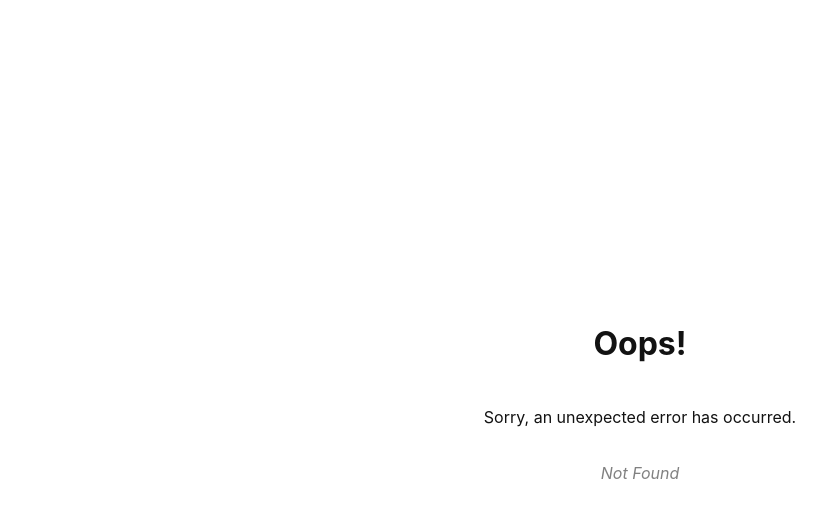
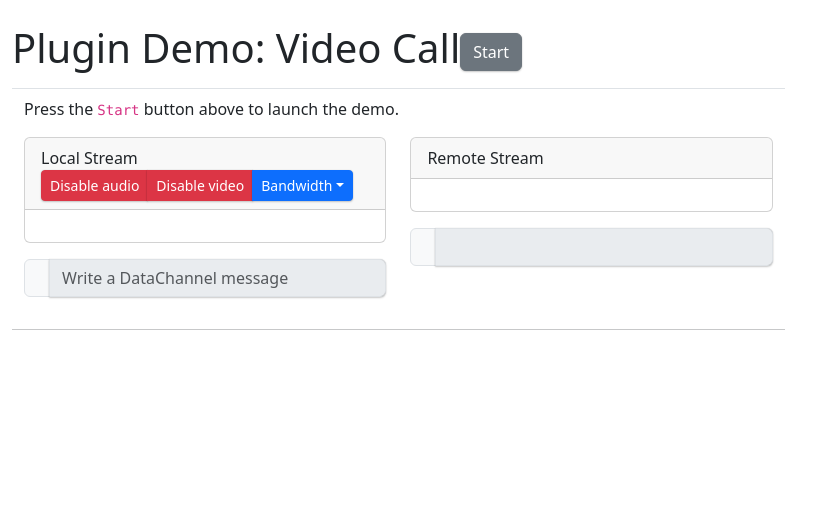
Before and after one commit to mshuecodev/cra-explore, a React (Create React App) app: page /vcall in a window 1280 px wide. Before the commit this address had no page. Shown: the top 518 px of the page, without its empty margins (0-839 px from the left). Built offline with nearby package versions, Linux system fonts and the light colour scheme.

Commit message:
vcall config

```diff
--- a/src/index.js
+++ b/src/index.js
@@ -3,12 +3,14 @@ import ReactDOM from "react-dom/client"
 import { createBrowserRouter, RouterProvider } from "react-router-dom"
 import "./index.css"
 import reportWebVitals from "./reportWebVitals"
+import "bootstrap/dist/css/bootstrap.min.css"
 
 // page
 import Root from "./routes/root"
 import ErrorPage from "./error-page"
 import Home from "./routes/home"
 import Room from "./routes/room"
+import VCall from "./routes/vcall"
 
 const router = createBrowserRouter([
 	{
@@ -23,6 +25,10 @@ const router = createBrowserRouter([
 	{
 		path: "room",
 		element: <Room />
+	},
+	{
+		path: "vcall",
+		element: <VCall />
 	}
 ])
 
--- a/src/routes/root.jsx
+++ b/src/routes/root.jsx
@@ -39,6 +39,9 @@ export default function Root() {
 						<li>
 							<a href={`/room`}>Room</a>
 						</li>
+						<li>
+							<a href={`/vcall`}>VCall</a>
+						</li>
 					</ul>
 				</nav>
 			</div>
--- /dev/null
+++ b/src/routes/vcall.jsx
@@ -0,0 +1,349 @@
+import React, { useEffect, useRef, useState } from "react"
+import { Container, Row, Col } from "react-bootstrap"
+// Replace with your own imported variables for iceServers, Janus, and server
+import Janus from "../janus"
+const server = "http://172.31.205.114:8088/janus"
+const iceServers = []
+
+// Helper to parse query string
+const getQueryStringValue = (name) => {
+	name = name.replace(/[\[]/, "\\[").replace(/[\]]/, "\\]")
+	let regex = new RegExp("[\\?&]" + name + "=([^&#]*)"),
+		results = regex.exec(window.location.search)
+	return results === null ? "" : decodeURIComponent(results[1].replace(/\+/g, " "))
+}
+
+function VideoCallApp() {
+	const [janus, setJanus] = useState(null)
+	const [videocall, setVideocall] = useState(null)
+	const [opaqueId, setOpaqueId] = useState("videocalltest-" + Janus.randomString(12))
+	const [localTracks, setLocalTracks] = useState({})
+	const [localVideos, setLocalVideos] = useState(0)
+	const [remoteTracks, setRemoteTracks] = useState({})
+	const [remoteVideos, setRemoteVideos] = useState(0)
+	const [bitrateTimer, setBitrateTimer] = useState(null)
+	const [audioenabled, setAudioenabled] = useState(false)
+	const [videoenabled, setVideoenabled] = useState(false)
+	const [myusername, setMyusername] = useState(null)
+	const [yourusername, setYourusername] = useState(null)
+	const [doSimulcast, setDoSimulcast] = useState(getQueryStringValue("simulcast") === "yes" || getQueryStringValue("simulcast") === "true")
+	const [simulcastStarted, setSimulcastStarted] = useState(false)
+	const [isStart, setIsStart] = useState(false)
+	const [isRegister, setIsRegister] = useState(false)
+
+	// Handle cleanup when component unmounts
+	useEffect(() => {
+		return () => {
+			if (janus) {
+				janus.destroy()
+			}
+		}
+	}, [janus])
+
+	const handleStart = () => {
+		setIsStart(true)
+	}
+
+	const registerUsername = () => {
+		setIsRegister(true)
+		// Try a registration
+		// ...
+	}
+
+	const doCall = () => {
+		// Call someone
+		// ...
+	}
+
+	const doHangup = () => {
+		// Hangup a call
+		// ...
+	}
+
+	const sendData = () => {
+		// Send Data
+		// ...
+	}
+
+	// Helper to escape XML tags
+	const escapeXmlTags = (value) => {
+		// ...
+	}
+
+	// Helpers to create Simulcast-related UI, if enabled
+	const addSimulcastButtons = (temporal) => {
+		// ...
+	}
+
+	const updateSimulcastButtons = (substream, temporal) => {
+		// ...
+	}
+
+	// useEffect(() => {
+	// 	Janus.init({
+	// 		debug: true,
+	// 		callback: function () {
+	// 			// Use a button to start the demo
+	// 			$("#start").one("click", function () {
+	// 				// ...
+	// 			})
+	// 		}
+	// 	})
+	// }, [])
+
+	return (
+		<div id="videocall">
+			<div class="container">
+				<div class="row">
+					<div class="col-md-12">
+						<div class="pb-2 mt-4 mb-2 border-bottom">
+							<h1>
+								Plugin Demo: Video Call
+								<button
+									class="btn btn-secondary"
+									autocomplete="off"
+									id="start"
+									onClick={handleStart}
+								>
+									Start
+								</button>
+							</h1>
+						</div>
+						<div
+							class="container"
+							id="details"
+						>
+							<div class="row">
+								<p>
+									Press the <code>Start</code> button above to launch the demo.
+								</p>
+							</div>
+						</div>
+						<Container
+							class="container hide"
+							id="videocall"
+						>
+							<Row class="row mt-4">
+								{isStart && (
+									<Col
+										md={6}
+										class="col-md-6 container invisible"
+										id="login"
+									>
+										<div class="input-group mt-3 mb-1">
+											<span class="input-group-text">
+												<i class="fa-solid fa-user"></i>
+											</span>
+											<input
+												class="form-control"
+												type="text"
+												placeholder="Choose a username"
+												autocomplete="off"
+												id="username"
+												onkeypress="return checkEnter(this, event);"
+											/>
+										</div>
+										<button
+											class="btn btn-success mb-1"
+											autocomplete="off"
+											id="register"
+											onClick={registerUsername}
+										>
+											Register
+										</button>
+										<span
+											class="hide badge bg-info"
+											id="youok"
+										></span>
+									</Col>
+								)}
+								{isRegister && (
+									<Col
+										md={6}
+										class="col-md-6 container invisible"
+										id="phone"
+									>
+										<div class="input-group mt-3 mb-1">
+											<span class="input-group-text">
+												<i class="fa-solid fa-phone"></i>
+											</span>
+											<input
+												class="form-control"
+												type="text"
+												placeholder="Who should we call?"
+												autocomplete="off"
+												id="peer"
+												onkeypress="return checkEnter(this, event);"
+											/>
+										</div>
+										<button
+											class="btn btn-success mb-1"
+											autocomplete="off"
+											id="call"
+										>
+											Call
+										</button>
+									</Col>
+								)}
+							</Row>
+							<Row
+								id="videos"
+								class="row mt-4 hide"
+							>
+								<div class="col-md-6">
+									<div class="card">
+										<div class="card-header">
+											<span class="card-title">
+												Local Stream
+												<div class="btn-group btn-group-sm top-right hide">
+													<button
+														class="btn btn-danger"
+														autocomplete="off"
+														id="toggleaudio"
+													>
+														Disable audio
+													</button>
+													<button
+														class="btn btn-danger"
+														autocomplete="off"
+														id="togglevideo"
+													>
+														Disable video
+													</button>
+													<div class="btn-group btn-group-sm">
+														<button
+															autocomplete="off"
+															id="bitrateset"
+															class="btn btn-primary dropdown-toggle"
+															data-bs-toggle="dropdown"
+														>
+															Bandwidth
+														</button>
+														<ul
+															id="bitrate"
+															class="dropdown-menu"
+															role="menu"
+														>
+															<a
+																class="dropdown-item"
+																href="#"
+																id="0"
+															>
+																No limit
+															</a>
+															<a
+																class="dropdown-item"
+																href="#"
+																id="128"
+															>
+																Cap to 128kbit
+															</a>
+															<a
+																class="dropdown-item"
+																href="#"
+																id="256"
+															>
+																Cap to 256kbit
+															</a>
+															<a
+																class="dropdown-item"
+																href="#"
+																id="512"
+															>
+																Cap to 512kbit
+															</a>
+															<a
+																class="dropdown-item"
+																href="#"
+																id="1024"
+															>
+																Cap to 1mbit
+															</a>
+															<a
+																class="dropdown-item"
+																href="#"
+																id="1500"
+															>
+																Cap to 1.5mbit
+															</a>
+															<a
+																class="dropdown-item"
+																href="#"
+																id="2000"
+															>
+																Cap to 2mbit
+															</a>
+														</ul>
+													</div>
+												</div>
+											</span>
+										</div>
+										<div
+											class="card-body"
+											id="videoleft"
+										></div>
+									</div>
+									<div class="input-group mt-3 mb-3">
+										<span class="input-group-text">
+											<i class="fa-solid fa-cloud-arrow-up"></i>
+										</span>
+										<input
+											type="text"
+											class="form-control"
+											placeholder="Write a DataChannel message"
+											autocomplete="off"
+											id="datasend"
+											onkeypress="return checkEnter(this, event);"
+											disabled
+										/>
+									</div>
+								</div>
+								<div class="col-md-6">
+									<div class="card">
+										<div class="card-header">
+											<span class="card-title">
+												Remote Stream
+												<span
+													class="badge bg-info hide"
+													id="callee"
+												></span>
+												<span
+													class="badge bg-primary hide"
+													id="curres"
+												></span>
+												<span
+													class="badge bg-info hide"
+													id="curbitrate"
+												></span>
+											</span>
+										</div>
+										<div
+											class="card-body"
+											id="videoright"
+										></div>
+									</div>
+									<div class="input-group mt-3 mb-3">
+										<span class="input-group-text">
+											<i class="fa-solid fa-cloud-arrow-down"></i>
+										</span>
+										<input
+											type="text"
+											class="form-control"
+											id="datarecv"
+											disabled
+										/>
+									</div>
+								</div>
+							</Row>
+						</Container>
+					</div>
+				</div>
+
+				<hr />
+				<div class="footer"></div>
+			</div>
+		</div>
+	)
+}
+
+export default VideoCallApp
```
Also changed, not shown: 2 other files (tests, documents, lock files or other folders).
